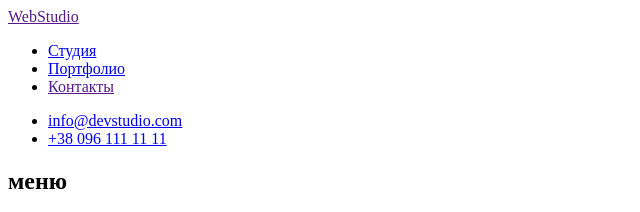
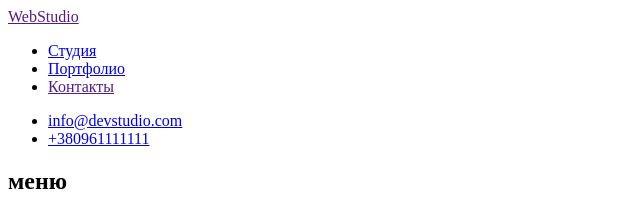
Before and after one commit to konstantin-Ba2mSki/goit-markup-hw-02, a plain HTML site: page portfolio.html in a window 1280 px wide. Shown: the top 212 px of the page, 0-640 px from the left. Drawn offline with Linux system fonts and the light colour scheme.

Commit message:
убрал пробелы
в номере телефона убрал пробелы

```diff
--- a/portfolio.html
+++ b/portfolio.html
@@ -29,7 +29,7 @@
 
       <ul>
         <li><a href="mailto:info@devstudio.com">info@devstudio.com</a></li>
-        <li><a href="tel:+38 096 111 11 11">+38 096 111 11 11</a></li>
+        <li><a href="tel:+380961111111">+380961111111</a></li>
       </ul>
     </header>
     <main>
@@ -102,7 +102,7 @@
         <ul>
           <li>г. Киев, пр-т Леси Украинки, 26</li>
           <li><a href="mailto:info@devstudio.com">info@devstudio.com</a></li>
-          <li><a href="tel:+38 096 111 11 11">+38 096 111 11 11</a></li>
+          <li><a href="tel:+380961111111">+380961111111</a></li>
         </ul>
       </address>
     </footer>
```
Also changed, not shown: index.html (+2 -2 lines).
